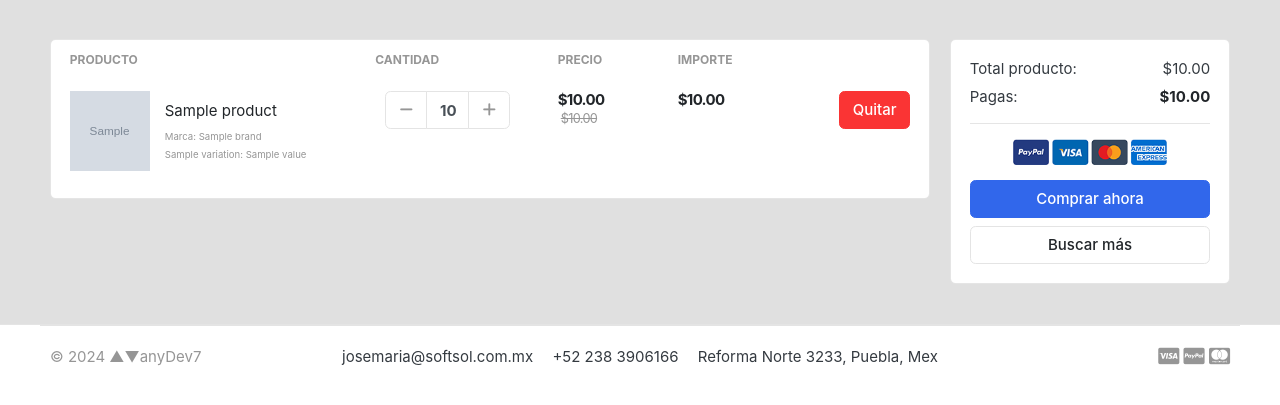
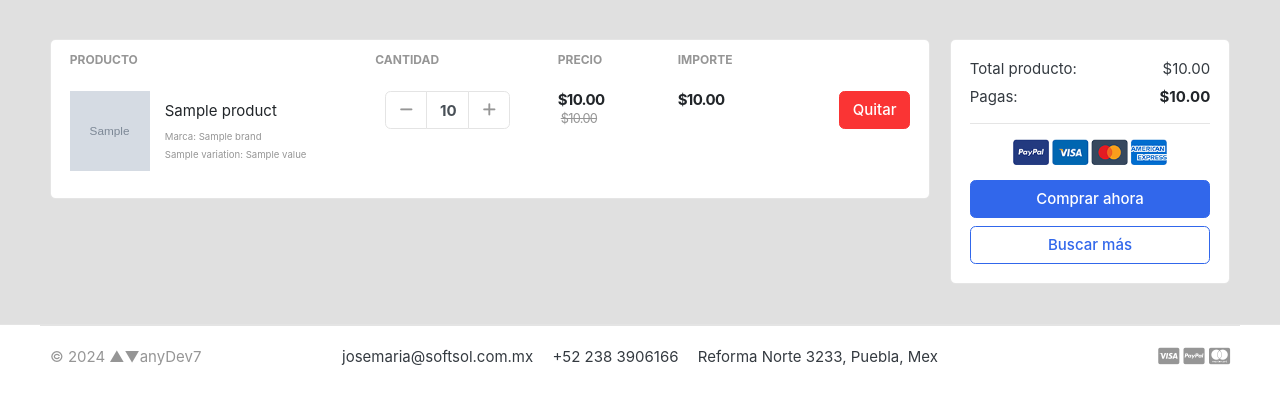
Before and after one commit to AnyDev7/kart, a Django app: template mainapp/templates/store/ecart.html in a window 1280 px wide. Shown: the part 119-524 px from the top of the page. Run offline with Django 3.2, Linux system fonts and the light colour scheme; the template is opened without the code that fills it: most values are stand-ins (such as "Sample title", 1, 10 or a date in 2020); grey boxes marked "Sample" are stand-in pictures; some libraries are stand-ins or nearby versions; some web fonts are replaced.

Commit message:
Boton comprar ahora desactivado total=0, permite 0 en quantity item in cart, proceso compra eliminar cart_item.quantity = 0

```diff
--- a/ecart/views.py
+++ b/ecart/views.py
@@ -215,7 +215,7 @@ def minus_add_to_prod(request, product_id, cart_item_id, flag=False):
         if flag:
             cart_item.quantity += 1
         else:
-            if cart_item.quantity > 1:
+            if cart_item.quantity >= 1:
                 cart_item.quantity -= 1
         cart_item.save()
     except:
--- a/mainapp/templates/store/ecart.html
+++ b/mainapp/templates/store/ecart.html
@@ -112,8 +112,13 @@
 			<p class="text-center mb-3">
 				<img src="{% static "./images/misc/payments.png" %}" height="26">
 			</p>
-			<a href="{% url "select_address" total|stringformat:"f" 1 %}" class="btn btn-primary btn-block"> Comprar ahora </a>
-			<a href="{% url "store" %}" class="btn btn-light btn-block">Buscar más</a>
+			{% if total > 0 %}
+				<a href="{% url "select_address" total|stringformat:"f" 1 %}" class="btn btn-primary btn-block"> Comprar ahora </a>
+			{% else %}
+				<a href="" class="btn btn-light btn-block"> Comprar ahora </a>
+			{% endif %}
+			<!--<a href="{% url "store" %}" class="btn btn-light btn-block">Buscar más</a>-->
+			<a href="{% url "store" %}" class="btn btn-outline-primary btn-block">Buscar más</a>
 		</div> <!-- card-body.// -->
 		</div> <!-- card.// -->
 
```
